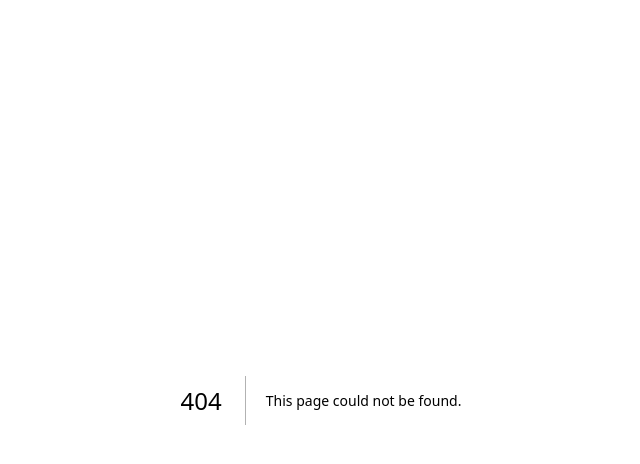
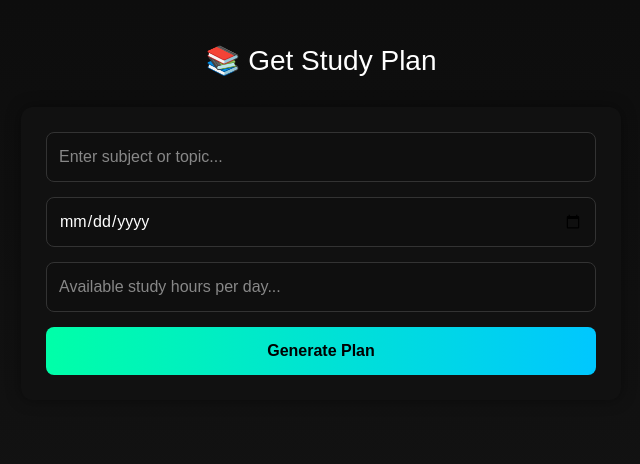
Before and after one commit to hamza07ejaz/MindSpark, a Next.js app: page /study-plan in a window 1280 px wide. Before the commit this address had no page. Shown: the top 464 px of the page, without its empty margins (319-959 px from the left). Built offline with nearby package versions, Linux system fonts and the light colour scheme.

Commit message:
feat: add Get Study Plan page with subject, exam date, and daily hours input

```diff
--- /dev/null
+++ b/app/study-plan/page.tsx
@@ -0,0 +1,167 @@
+"use client";
+import { useState } from "react";
+
+export default function StudyPlanPage() {
+  const [subject, setSubject] = useState("");
+  const [examDate, setExamDate] = useState("");
+  const [hoursPerDay, setHoursPerDay] = useState("");
+  const [plan, setPlan] = useState("");
+  const [loading, setLoading] = useState(false);
+  const [copied, setCopied] = useState(false);
+
+  const handleGeneratePlan = async () => {
+    if (!subject.trim() || !examDate.trim() || !hoursPerDay.trim()) return;
+    setLoading(true);
+    setPlan("");
+
+    try {
+      const res = await fetch("/api/generate-study-plan", {
+        method: "POST",
+        headers: { "Content-Type": "application/json" },
+        body: JSON.stringify({
+          subject,
+          examDate,
+          hoursPerDay,
+        }),
+      });
+
+      const data = await res.json();
+      setPlan(data.plan || "No plan generated.");
+    } catch (err) {
+      console.error(err);
+      setPlan("Error generating plan.");
+    } finally {
+      setLoading(false);
+    }
+  };
+
+  const copyPlan = () => {
+    navigator.clipboard.writeText(plan);
+    setCopied(true);
+    setTimeout(() => setCopied(false), 2000);
+  };
+
+  return (
+    <main
+      style={{
+        background: "linear-gradient(180deg,#0d0d0d,#151515)",
+        color: "#fff",
+        minHeight: "100vh",
+        display: "flex",
+        flexDirection: "column",
+        alignItems: "center",
+        justifyContent: "flex-start",
+        padding: "40px 20px",
+        fontFamily: "sans-serif",
+      }}
+    >
+      <h1 style={{ fontSize: "28px", marginBottom: "25px" }}>📚 Get Study Plan</h1>
+
+      <div
+        style={{
+          background: "#111",
+          padding: "25px",
+          borderRadius: "12px",
+          maxWidth: "600px",
+          width: "100%",
+          boxShadow: "0 0 15px rgba(0,0,0,0.4)",
+          display: "flex",
+          flexDirection: "column",
+          gap: "15px",
+        }}
+      >
+        <input
+          value={subject}
+          onChange={(e) => setSubject(e.target.value)}
+          placeholder="Enter subject or topic..."
+          style={inputStyle}
+        />
+        <input
+          type="date"
+          value={examDate}
+          onChange={(e) => setExamDate(e.target.value)}
+          style={inputStyle}
+        />
+        <input
+          value={hoursPerDay}
+          onChange={(e) => setHoursPerDay(e.target.value)}
+          placeholder="Available study hours per day..."
+          style={inputStyle}
+        />
+
+        <button
+          onClick={handleGeneratePlan}
+          disabled={loading}
+          style={mainBtn}
+        >
+          {loading ? "Generating..." : "Generate Plan"}
+        </button>
+
+        {plan && (
+          <>
+            <div
+              style={{
+                background: "#1a1a1a",
+                padding: "20px",
+                borderRadius: "8px",
+                marginTop: "10px",
+                whiteSpace: "pre-wrap",
+              }}
+            >
+              {plan}
+            </div>
+
+            <div style={{ display: "flex", gap: "10px", marginTop: "15px" }}>
+              <button onClick={copyPlan} style={copyBtn}>
+                {copied ? "Copied!" : "Copy Plan"}
+              </button>
+              <button
+                onClick={() => (window.location.href = "/")}
+                style={backBtn}
+              >
+                ← Back
+              </button>
+            </div>
+          </>
+        )}
+      </div>
+    </main>
+  );
+}
+
+const inputStyle: React.CSSProperties = {
+  padding: "12px",
+  borderRadius: "8px",
+  border: "1px solid #333",
+  background: "#0f0f0f",
+  color: "#fff",
+  outline: "none",
+};
+
+const mainBtn: React.CSSProperties = {
+  background: "linear-gradient(90deg,#00ffa8,#00c7ff)",
+  color: "#000",
+  border: "none",
+  padding: "12px 20px",
+  borderRadius: "8px",
+  cursor: "pointer",
+  fontWeight: "bold",
+};
+
+const copyBtn: React.CSSProperties = {
+  background: "#222",
+  color: "#fff",
+  border: "1px solid #333",
+  padding: "10px 16px",
+  borderRadius: "8px",
+  cursor: "pointer",
+};
+
+const backBtn: React.CSSProperties = {
+  background: "linear-gradient(90deg,#ff6ec7,#6ea8ff)",
+  color: "#fff",
+  border: "none",
+  padding: "10px 16px",
+  borderRadius: "8px",
+  cursor: "pointer",
+};
```
